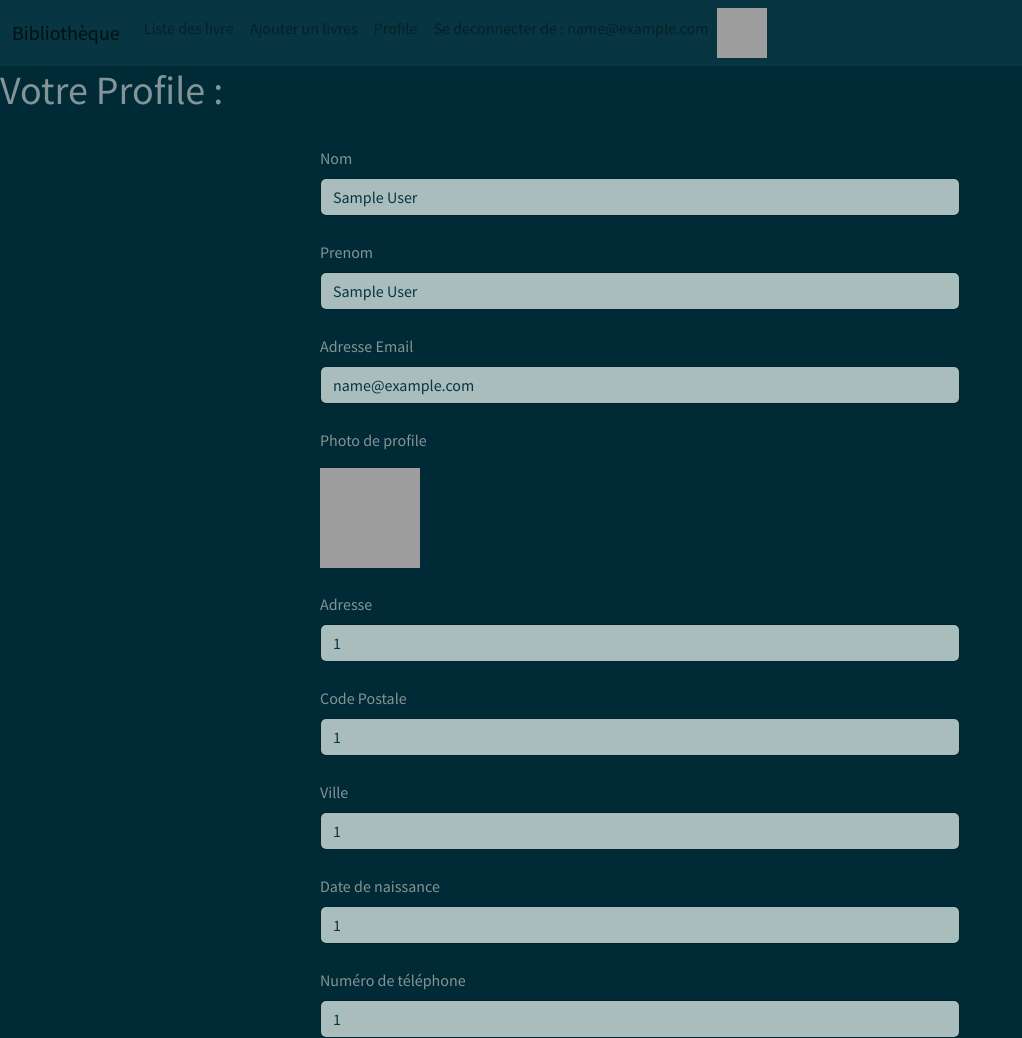
After one commit to EmileLefevre/FOAD-06-12-2024, a PHP site: page /profil.php in a window 1280 px wide. The commit adds this page. Shown: the whole page, without its empty margins (0-1022 px from the left). Run offline with PHP 8.4, Linux system fonts and the light colour scheme; the visitor is signed in with stand-in values (Sample User, id 1); grey boxes are pictures that could not be loaded.

Commit message:
add profile picture un profile

```diff
--- a/bibliotheque/header.php
+++ b/bibliotheque/header.php
@@ -29,8 +29,12 @@ if (isset($_SESSION['connection']) && $_SESSION['connection'] === true) { ?>
             <a class="nav-link" href="livre.php">Ajouter un livres</a>
           </li>
           <li class="nav-item">
-            <a class="nav-link" href="deconnection.php">Deconnexion de <?php echo $_SESSION['nom'] ?></a>
+            <a class="nav-link" href="profil.php">Profile</a>
           </li>
+          <li class="nav-item">
+            <a class="nav-link" href="deconnection.php">Se deconnecter de : <?php echo $_SESSION['email'] ?></a>
+          </li>
+          <img src="./uploads/<?= $_SESSION['photo']?>" alt="" width="50px" height="50px">
         </ul>
       </div>
     </div>
--- a/bibliotheque/inscription.php
+++ b/bibliotheque/inscription.php
@@ -100,7 +100,7 @@ if (isset($_POST['envoyer'])) {
             $error_photo = "<p>Seules les images (JPG, PNG, GIF) sont autorisées.</p>";
         }
     } else {
-        $error_photo = "<p>Aucune photo n'a été téléchargée ou une erreur est survenue.</p>";
+        $error_photo = "<p>Aucune photo n'a été téléchargée ou une erreur est survenue (ce champ n'est pas obligatoire).</p>";
     }
     if (empty($error_name) && empty($error_firstname) && empty($error_email) && empty($error_date) && empty($error_zip_code) && empty($error_adress) && empty($error_city) && empty($error_password)) {
         try {
--- /dev/null
+++ b/bibliotheque/profil.php
@@ -0,0 +1,47 @@
+<?php
+include "pdo.php";
+include('header.php');
+
+?>
+<h1>Votre Profile : </h1>
+<div class="formulaire">
+    <form action="" method="post">
+        <div>
+            <label for="exampleInputEmail1" class="form-label mt-4">Nom</label>
+            <input type="text" class="form-control" placeholder="Nom" name="nom" value="<?php echo $_SESSION['nom'] ?>">
+        </div>
+        <div>
+            <label for="exampleInputEmail1" class="form-label mt-4">Prenom</label>
+            <input type="text" class="form-control" placeholder="prenom" name="prenom" value="<?php echo $_SESSION['prenom'] ?>">
+        </div>
+        <div>
+            <label for="exampleInputEmail1" class="form-label mt-4">Adresse Email</label>
+            <input type="text" class="form-control" placeholder="Email" name="email" value="<?php echo $_SESSION['email'] ?>">
+        </div>
+        <div>
+            <br>
+            <p>Photo de profile</p>
+            <img src="./uploads/<?= $_SESSION['photo'] ?>" alt="" width="100px" height="100px">
+        </div>
+        <div>
+            <label for="exampleInputEmail1" class="form-label mt-4">Adresse</label>
+            <input type="text" class="form-control" placeholder="Adresse" name="adresse" value="<?php echo $_SESSION['adresse'] ?>">
+        </div>
+        <div>
+            <label for="exampleInputEmail1" class="form-label mt-4">Code Postale</label>
+            <input type="text" class="form-control" placeholder="Code" name="code" value="<?php echo $_SESSION['code_postal'] ?>">
+        </div>
+        <div>
+            <label for="exampleInputEmail1" class="form-label mt-4">Ville</label>
+            <input type="text" class="form-control" placeholder="Ville" name="ville" value="<?php echo $_SESSION['ville'] ?>">
+        </div>
+        <div>
+            <label for="exampleInputEmail1" class="form-label mt-4">Date de naissance</label>
+            <input type="text" class="form-control" placeholder="Date" name="date" value="<?php echo $_SESSION['date'] ?>">
+        </div>
+        <div>
+            <label for="exampleInputEmail1" class="form-label mt-4">Numéro de téléphone</label>
+            <input type="text" class="form-control" placeholder="Phone" name="phone" value="<?php echo $_SESSION['phone'] ?>">
+        </div>
+    </form>
+</div>
--- a/bibliotheque/supprimer.php
+++ b/bibliotheque/supprimer.php
@@ -23,7 +23,7 @@ if (isset($_POST["envoyer"])) {
 <?php if (!empty($error)) {
     echo $error;
 } ?>
-<?php } else { echo "Vous devez vous connecter pour supprime des livres"; ?>
+<?php } else { echo "Vous devez vous connecter pour supprimer des livres"; ?>
 <br>
 <button type="button" class="btn btn-outline-success"><a href="connection.php">Se connecter</a></button>
 <?php } ?>
```
Also changed, not shown: bibliotheque/connection.php (+9 -1 lines), bibliotheque/style.css (line endings or trailing spaces).
